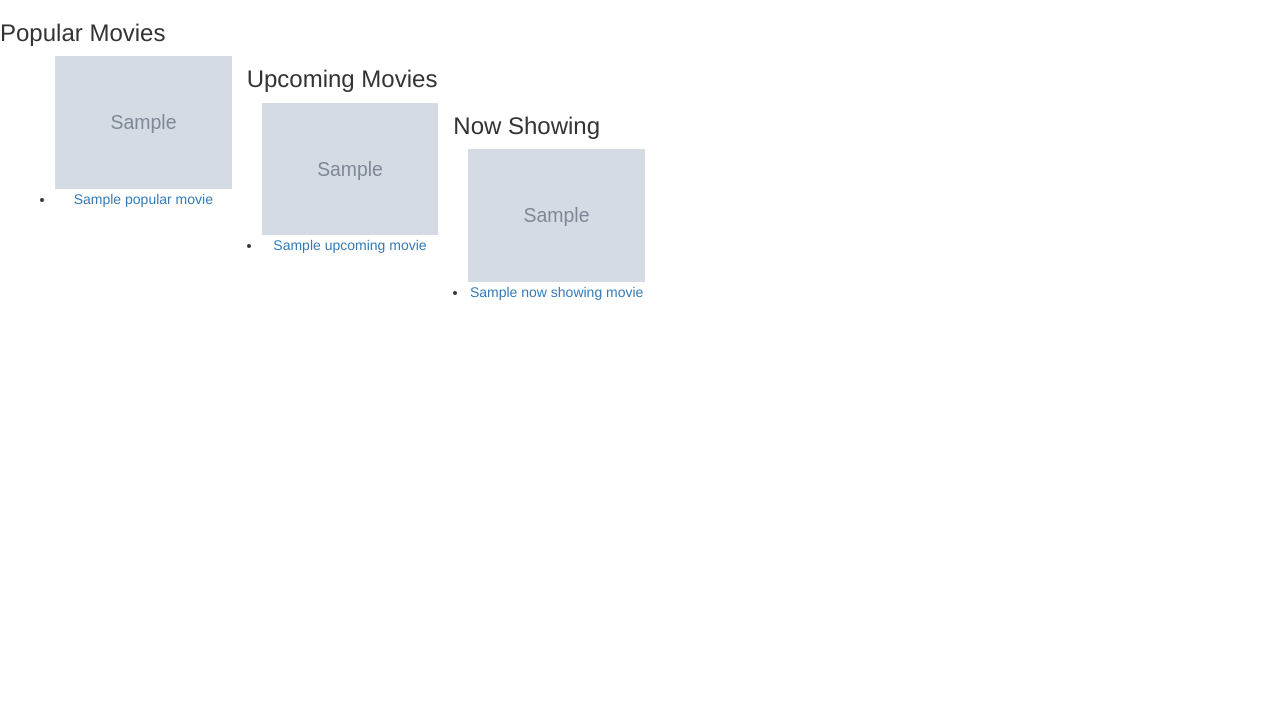
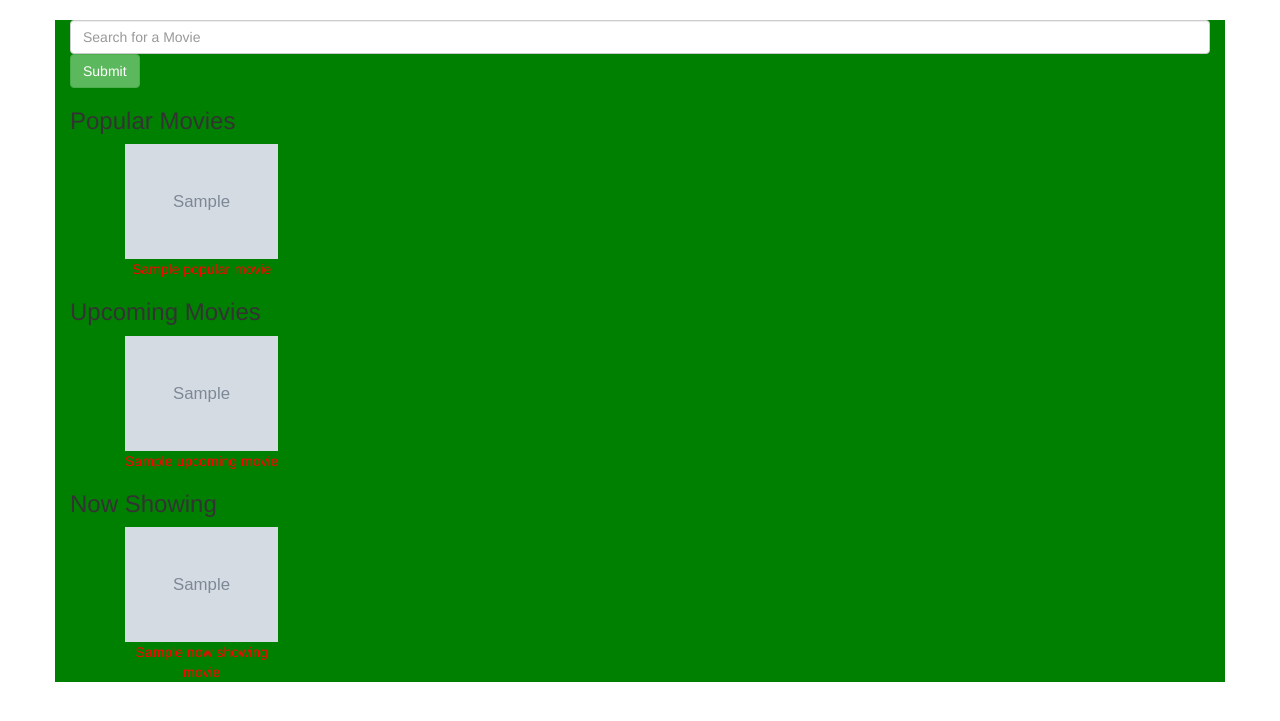
Before and after one commit to MugeraH/watchlist, a Flask app: template app/templates/index.html in a window 1280 px wide. Shown: the part 52-773 px from the top of the page. Run offline with Flask 2, Linux system fonts and the light colour scheme; the template is opened without the code that fills it: most values are stand-ins (such as "Sample title", 1, 10 or a date in 2020); grey boxes marked "Sample" are stand-in pictures; parts of the project's set-up code (start-up, migrations or seed data) failed here and were passed over; some libraries are stand-ins or nearby versions.

Commit message:
implement search for movie functionality

```diff
--- /dev/null
+++ b/app/static/css/index.css
@@ -0,0 +1,17 @@
+.container {
+  background-color: green !important;
+}
+
+.wrapper {
+  display: flex;
+  background-color: green !important;
+}
+
+ul li {
+  list-style: none;
+}
+
+ul li a {
+  text-decoration: none;
+  color: red;
+}
--- a/app/templates/index.html
+++ b/app/templates/index.html
@@ -6,21 +6,42 @@ href='{{url_for('static',filename='css/index.css')}}'> {%endblock%}
 
 <!--Content block-->
 {%block content%}
+<div class="container">
+  <form>
+    <input
+      type="text"
+      name="movie_query"
+      placeholder="Search for a Movie"
+      class="form-control"
+    />
+
+    <input type="submit" value="Submit" class="btn btn-success mt-3" />
+  </form>
+</div>
+
 <!-- Popular movie -->
+<div class="container">
   <h3>Popular Movies</h3>
-<ul>
+  <ul class="">
     {{ macro.displayMovieList(popular)}}
   </ul>
+</div>
+<div class="container">
   <!-- Upcoming movie  -->
   <h3>Upcoming Movies</h3>
   <ul>
     {{ macro.displayMovieList(upcoming)}}
   </ul>
+</div>
+
+<div class="container">
   <!-- Now showing movie -->
   <h3>Now Showing</h3>
   <ul>
     {{ macro.displayMovieList(now_showing)}}
   </ul>
+</div>
+
 {% endblock %}
 
 <!--! old code without macro -->
```
Also changed, not shown: app/request.py (+12 -16 lines), app/static/css/error.css (added, +10 -0 lines), app/templates/fourOwfour.html (+11 -2 lines), app/templates/movie.html (+1 -13 lines), app/templates/search.html (added, +12 -0 lines), app/views.py (+22 -3 lines), app/static/index.css (deleted). Lines whose indentation alone changed are shown as unchanged.
